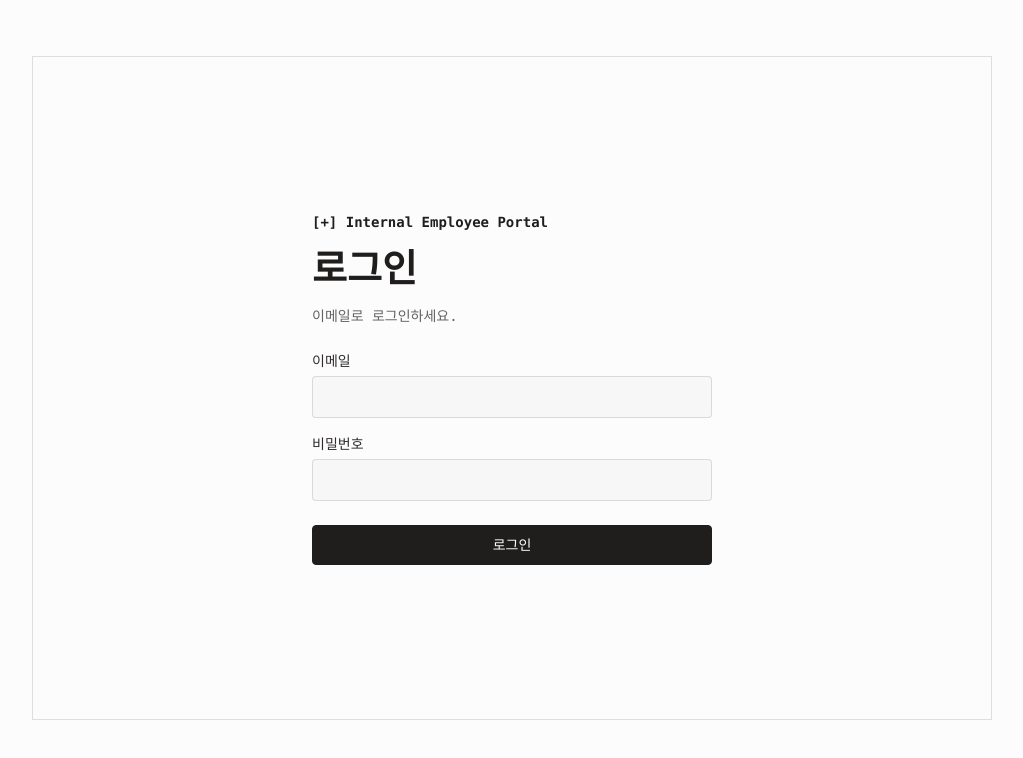
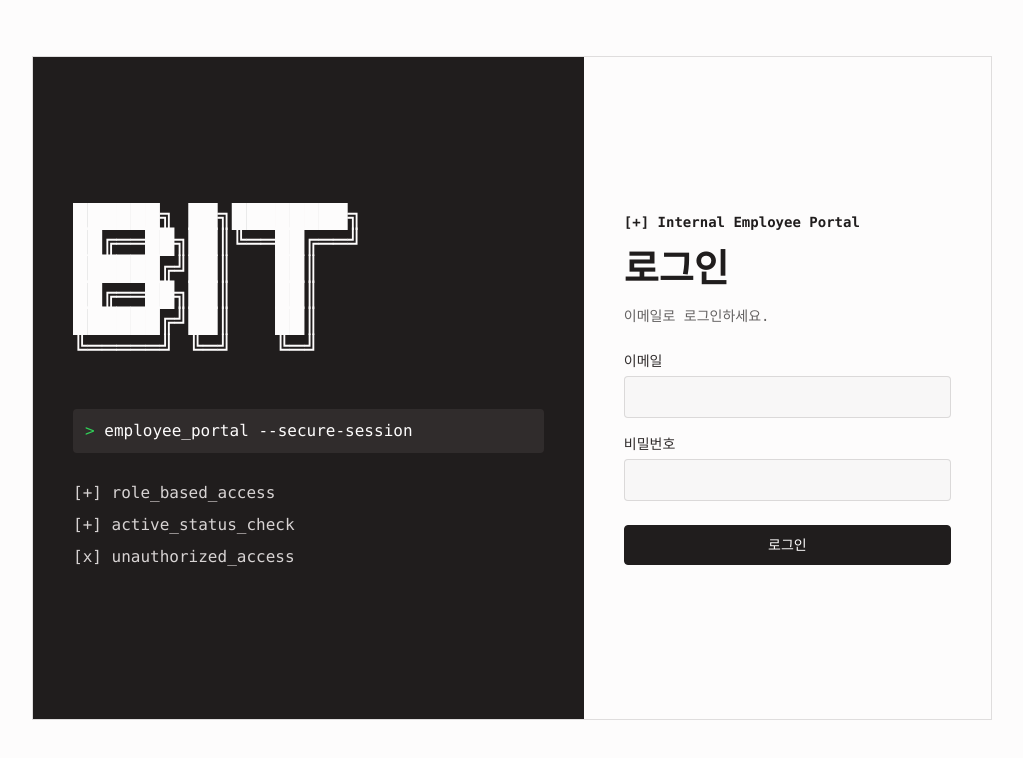
Before and after one commit to hsvtr365/202608_bitComputer, a Vue app in the folder frontend/: page /login in a window 1280 px wide. Shown: the top 758 px of the page, without its empty margins (128-1151 px from the left). Built offline with nearby package versions, Linux system fonts and the light colour scheme; no server answers; the HTML template or start-up script is replaced by a standard one.

Commit message:
fix: restore login panel copy

```diff
--- a/frontend/src/style.css
+++ b/frontend/src/style.css
@@ -182,15 +182,30 @@ dt, .text-slate-500, .text-slate-600 { color: var(--mute); }
 
 .login-shell {
   min-height: calc(100vh - 136px);
-  display: flex;
-  align-items: center;
-  justify-content: center;
+  display: grid;
+  grid-template-columns: minmax(0, 1.15fr) minmax(340px, .85fr);
+  align-items: stretch;
   border: 1px solid var(--hairline);
 }
 
+.terminal-panel {
+  display: flex;
+  min-height: 600px;
+  flex-direction: column;
+  justify-content: center;
+  background: var(--ink);
+  color: var(--canvas);
+  padding: 64px 40px;
+}
+
+.ascii-wordmark { margin: 0; overflow: hidden; color: var(--canvas); font-size: clamp(15px, 2.1vw, 24px); font-weight: 700; line-height: 1.1; }
+.terminal-command { margin: 48px 0 24px; border-radius: 4px; background: var(--charcoal); padding: 10px 12px; }
+.terminal-command span { color: #30d158; }
+.terminal-copy { color: #d7d3d3; line-height: 2; }
+.terminal-copy p { margin: 0; }
+
 .login-form {
   display: flex;
-  width: min(100%, 480px);
   flex-direction: column;
   justify-content: center;
   background: var(--canvas);
@@ -205,7 +220,9 @@ dt, .text-slate-500, .text-slate-600 { color: var(--mute); }
   .primary-nav { gap: 2px; }
   .nav-link, .btn-secondary { padding-inline: 10px; }
   .page-container { width: min(100% - 24px, 960px); padding: 40px 0 56px; }
-  .login-shell { min-height: auto; }
+  .login-shell { min-height: auto; grid-template-columns: 1fr; }
+  .terminal-panel { min-height: 340px; padding: 40px 24px; }
+  .terminal-command { margin-top: 28px; }
   .login-form { padding: 40px 24px; }
   .login-form h2 { font-size: 28px; }
 }
--- a/frontend/src/views/LoginView.vue
+++ b/frontend/src/views/LoginView.vue
@@ -27,6 +27,20 @@ async function submit() {
 
 <template>
   <div class="login-shell">
+    <section class="terminal-panel" aria-label="비트컴퓨터 직원 포털 소개">
+      <pre class="ascii-wordmark" aria-hidden="true">██████╗ ██╗████████╗
+██╔══██╗██║╚══██╔══╝
+██████╔╝██║   ██║
+██╔══██╗██║   ██║
+██████╔╝██║   ██║
+╚═════╝ ╚═╝   ╚═╝</pre>
+      <p class="terminal-command"><span>&gt;</span> employee_portal --secure-session</p>
+      <div class="terminal-copy">
+        <p>[+] role_based_access</p>
+        <p>[+] active_status_check</p>
+        <p>[x] unauthorized_access</p>
+      </div>
+    </section>
     <form class="login-form" @submit.prevent="submit">
       <p class="eyebrow">Internal Employee Portal</p>
       <h2>로그인</h2>
```
